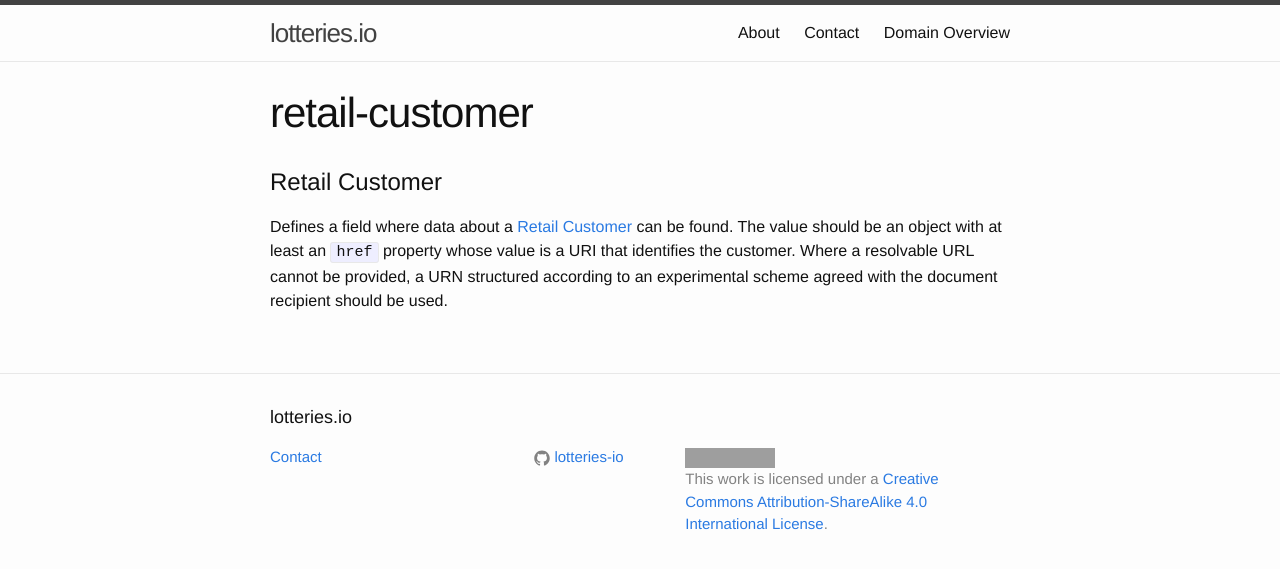
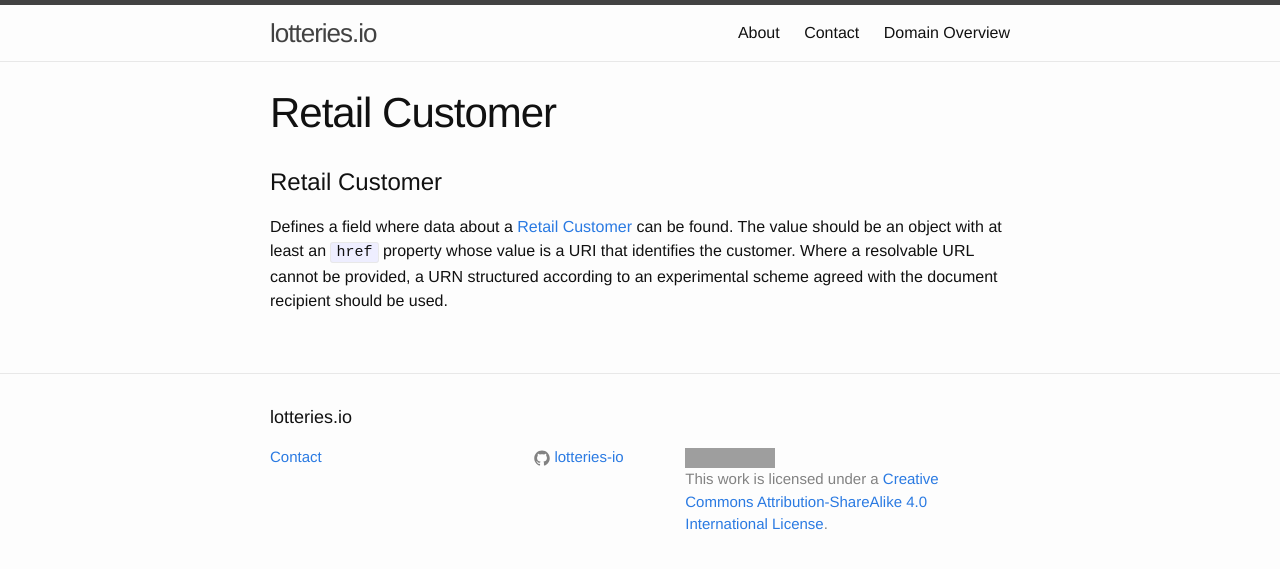
Before and after one commit to lotteries-io/lotteries-io.github.io, a Jekyll site: the page built from _properties/retail-customer.md, in a window 1280 px wide. Shown: the top 569 px of the page. Built offline with Jekyll 4.4.1, drawn with Linux system fonts in a browser that asks for light colours; grey boxes are pictures that could not be loaded.

```diff
--- a/_properties/retail-customer.md
+++ b/_properties/retail-customer.md
@@ -1,6 +1,6 @@
 ---
 layout: page
-title: retail-customer
+title: Retail Customer
 ---
 
 # Retail Customer
```
